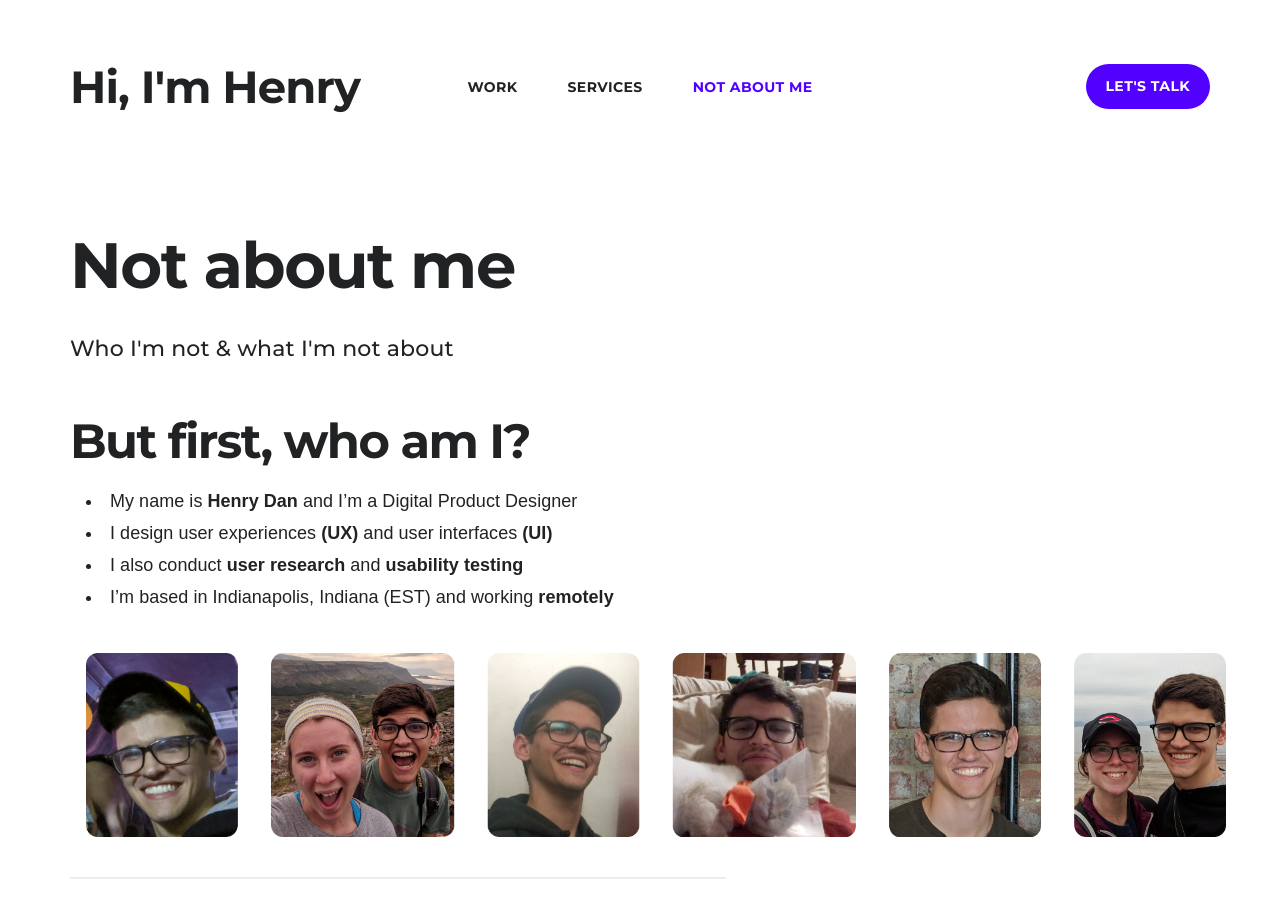
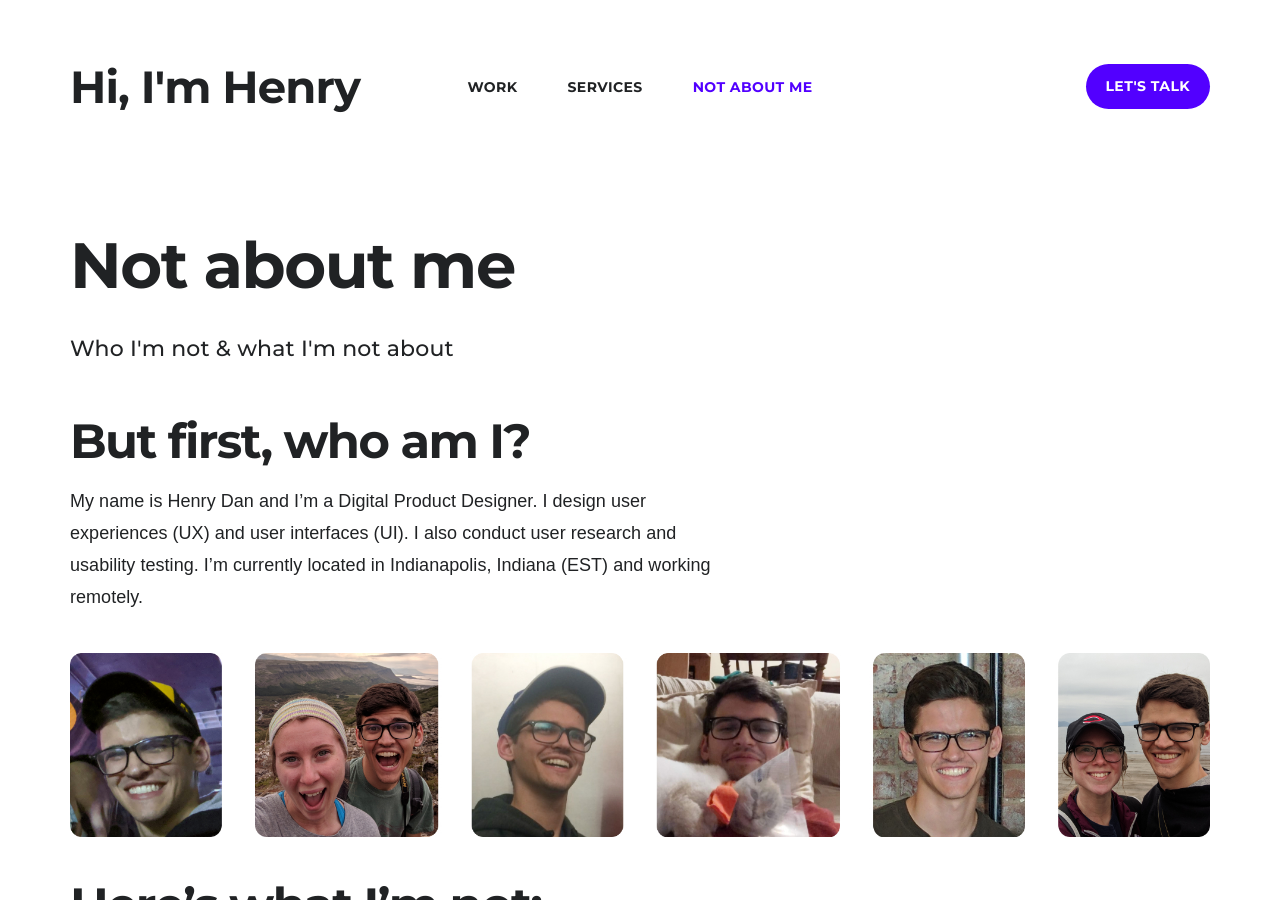
Before and after one commit to hdan-design/hdan-design.github.io, a Jekyll site: the page built from _pages/About.md, in a window 1280 px wide and 900 px high. Built offline with Jekyll 4.4.1, drawn with Linux system fonts in a browser that asks for light colours; nearby versions of some CDN libraries.

Commit message:
updates to about

```diff
--- a/_pages/About.md
+++ b/_pages/About.md
@@ -4,13 +4,9 @@ subtitle: Who I'm not & what I'm not about
 ---
 ## But first, who am I?
 
-- My name is **Henry Dan** and I'm a Digital Product Designer
-- I design user experiences **(UX)** and user interfaces **(UI)**
-- I also conduct **user research** and **usability testing**
-- I'm based in Indianapolis, Indiana (EST) and working **remotely**
+My name is Henry Dan and I'm a Digital Product Designer. I design user experiences (UX) and user interfaces (UI). I also conduct user research and usability testing. I'm currently located in Indianapolis, Indiana (EST) and working remotely.
+
 ![Me](/images/about/about9.jpg)
-
----
 
 ## Here's what I'm not:
 
```
